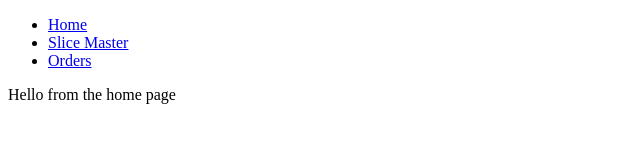
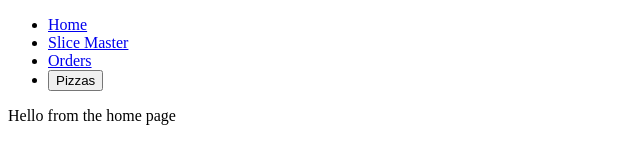
Before and after one commit to ZahraB21/slickslices, a Gatsby site in the folder gatsby/: page / in a window 1280 px wide. Shown: the whole page, without its empty margins (0-640 px from the left). Built offline with nearby package versions, Linux system fonts and the light colour scheme; Gatsby itself is replaced by a stand-in of ours.

Commit message:
Using Navigate for button onclick

```diff
--- a/gatsby/src/components/Nav.js
+++ b/gatsby/src/components/Nav.js
@@ -1,5 +1,12 @@
 import React from 'react';
-import { Link } from 'gatsby';
+import { Link, navigate } from 'gatsby';
+
+function goToPizzasPage() {
+  setTimeout(() => {
+    console.log('Going to Pizzas Page');
+    navigate('/pizzas', { replace: true }); // replace adds the page to the history
+  }, 2000);
+}
 
 export default function Nav() {
   return (
@@ -14,6 +21,11 @@ export default function Nav() {
         <li>
           <Link to="/order">Orders</Link>
         </li>
+        <li>
+          <button type="button" onClick={goToPizzasPage}>
+            Pizzas
+          </button>
+        </li>
       </ul>
     </nav>
   );
```
